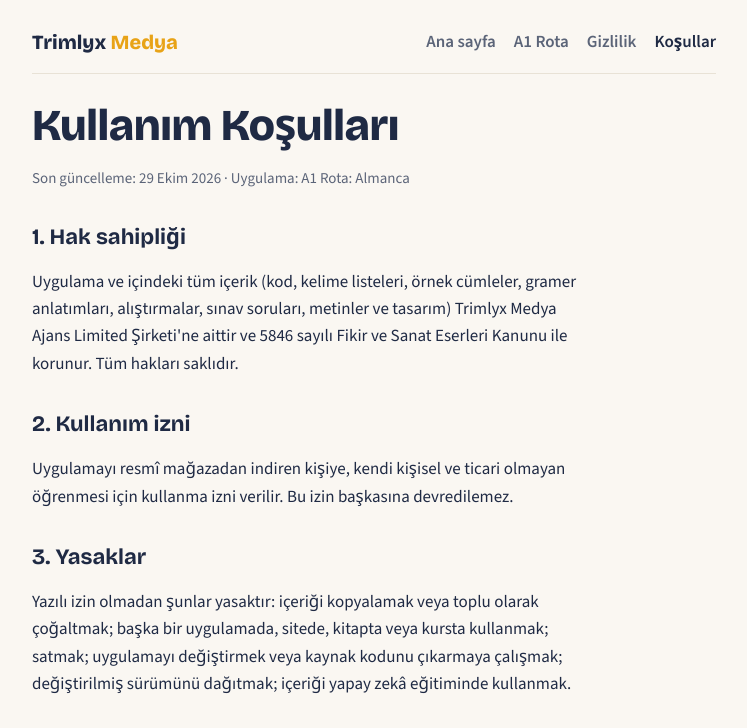
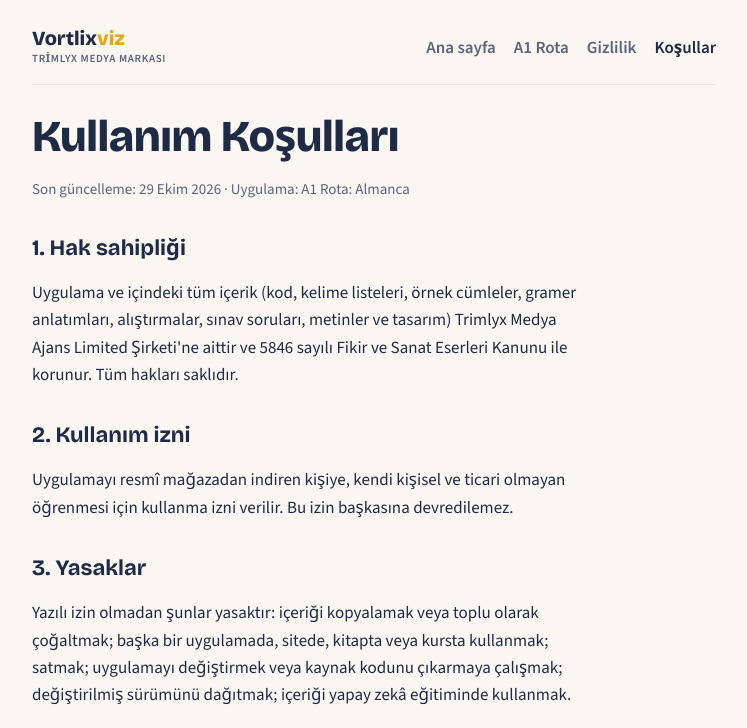
Before and after one commit to TrimlyxMedia/a1rota, a plain HTML site: page kosullar.html in a window 1280 px wide. Shown: the top 728 px of the page, without its empty margins (266-1013 px from the left). Drawn offline with nearby package versions, Linux system fonts and the light colour scheme.

Commit message:
Update navigation brand name and add small tag

```diff
--- a/kosullar.html
+++ b/kosullar.html
@@ -10,7 +10,7 @@
 <title>A1 Rota Kullanım Koşulları</title>
 </head>
 <body><div class="wrap">
-<nav><a class="brand" href="index.html">Trimlyx <span>Medya</span></a><a href="index.html">Ana sayfa</a><a href="a1rota.html">A1 Rota</a><a href="gizlilik.html">Gizlilik</a><a href="kosullar.html" aria-current=page>Koşullar</a></nav>
+<nav><a class="brand" href="index.html">Vortlix<span>viz</span><small>Trimlyx Medya markası</small></a><a href="index.html">Ana sayfa</a><a href="a1rota.html">A1 Rota</a><a href="gizlilik.html">Gizlilik</a><a href="kosullar.html" aria-current=page>Koşullar</a></nav>
 <h1>Kullanım Koşulları</h1>
 <p class="meta">Son güncelleme: 29 Ekim 2026 · Uygulama: A1 Rota: Almanca</p>
 <h2>1. Hak sahipliği</h2>
```
